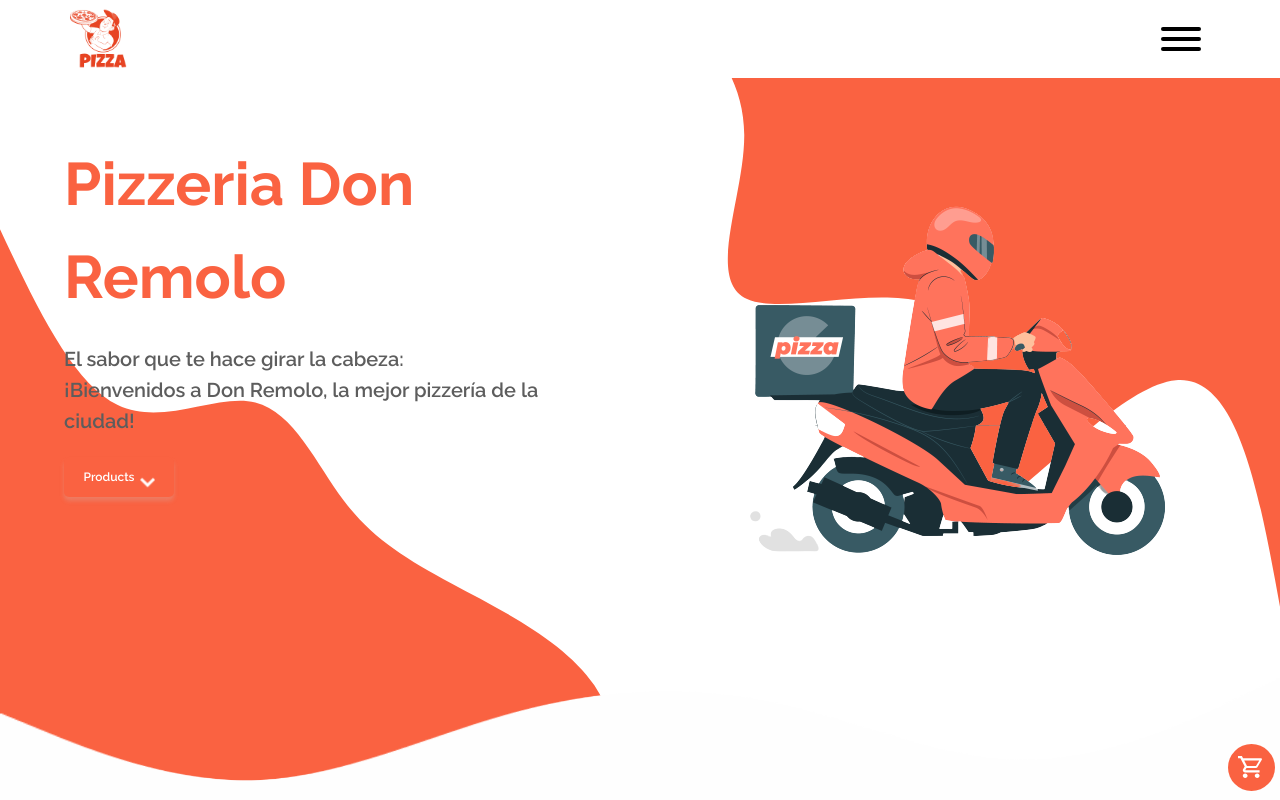
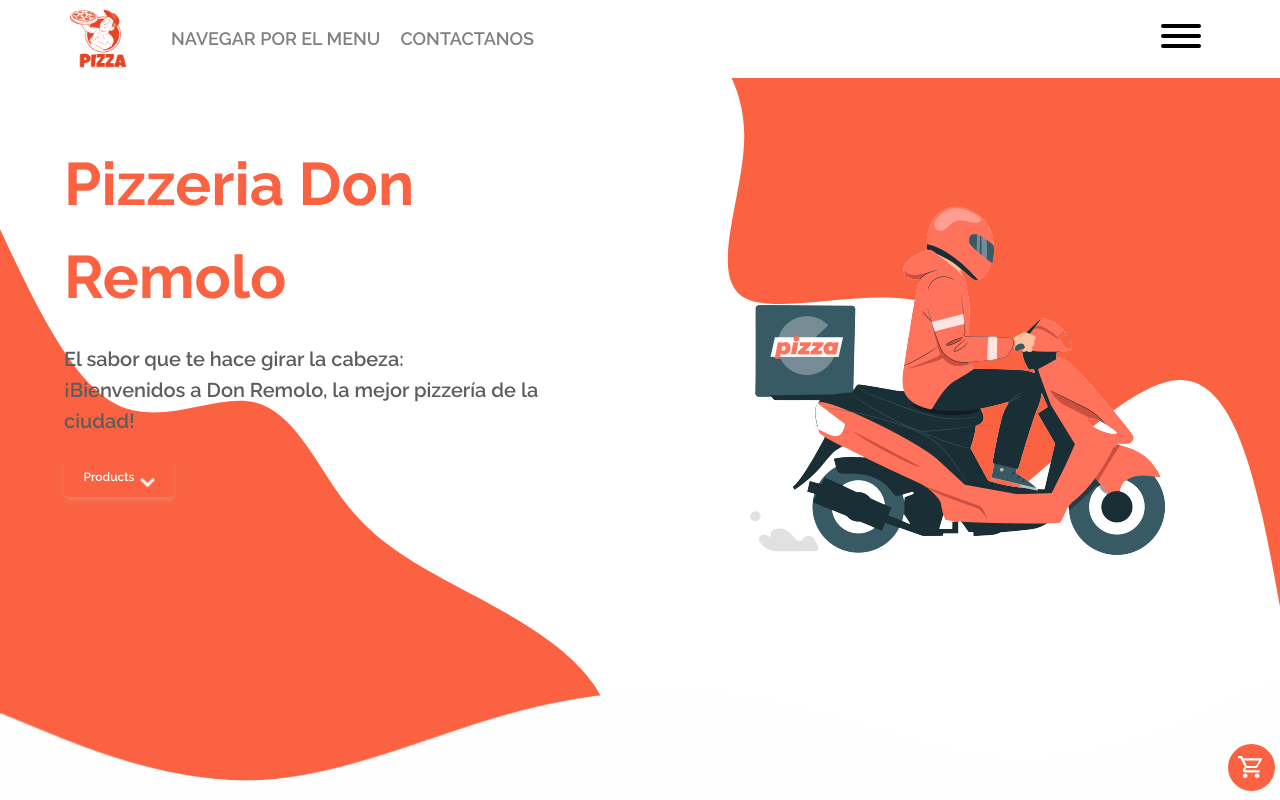
Before and after one commit to Juliancho2/pizzeria-don-remolo, a React (Vite) app: page / in a window 1280 px wide. Shown: the top 800 px of the page. Built offline with nearby package versions, Linux system fonts and the light colour scheme; no server answers; the database is empty.

Commit message:
added more links

```diff
--- a/src/components/Header.tsx
+++ b/src/components/Header.tsx
@@ -2,6 +2,7 @@ import React from 'react';
 import styled from 'styled-components';
 import logo from '../assets/img/logo.png';
 import Menu from './Menu';
+import {Link} from 'react-router-dom';
 
 const Container = styled.div`
   position: fixed;
@@ -22,16 +23,40 @@ const Wrapper = styled.div`
   margin: 0 auto;
   width: 90%;
 
-
 `;
-
+const MenuLeft = styled.div`
+  display: flex;
+  gap: 30px;
+  &>div{
+    display: flex;
+    align-items: center;
+    gap: 20px;
+    &>a{
+      font-size: 1.8rem;
+      font-weight: 600;
+      color: gray;
+      text-decoration: none;
+    }
+    @media (max-width:700px ) {
+      display: none;
+    }
+  }
+`;
 const Header = () => (
 	<Container>
 		<Wrapper>
-			<div>
+			<MenuLeft>
 				<img src={logo} height='77' width='77' alt='' />
-			</div>
-			<Menu/>
+				<div>
+					<Link to={'#'}>
+          NAVEGAR POR EL MENU
+					</Link>
+					<Link to={'#'}>
+          CONTACTANOS
+					</Link>
+				</div>
+			</MenuLeft>
+			<Menu />
 		</Wrapper>
 	</Container>
 );
```
